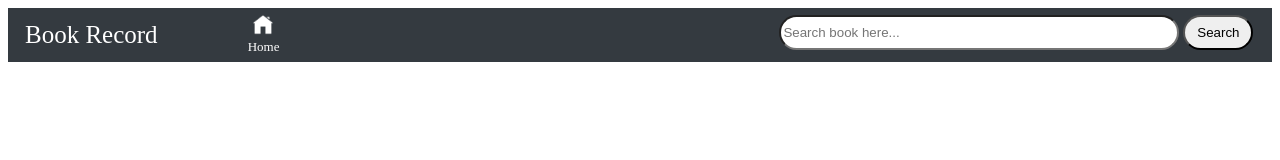
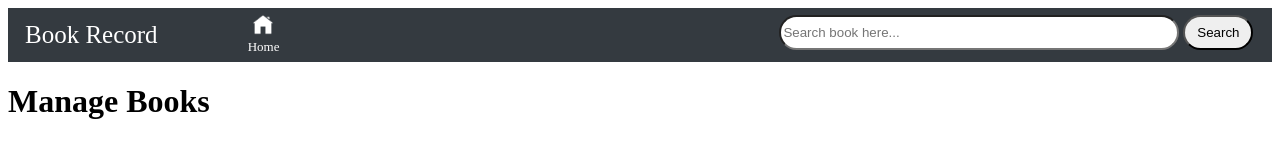
Before and after one commit to BandiniKohare2001/Manage--Library, a plain HTML site: page index.html in a window 1280 px wide. Drawn offline with Linux system fonts and the light colour scheme.

Commit message:
heading added

```diff
--- a/index.html
+++ b/index.html
@@ -18,6 +18,9 @@
             <button class="search-btn" type="submit">Search</button>
         </form>
     </nav>
+    <div class="div2">
+            <h1>Manage Books</h1>
+    </div>
 
 </body>
 </html>
```
